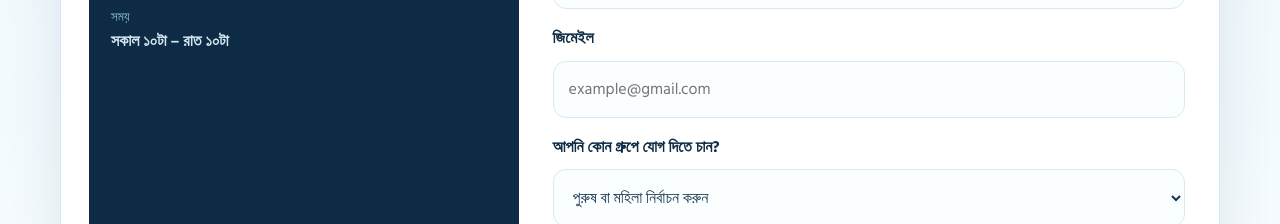
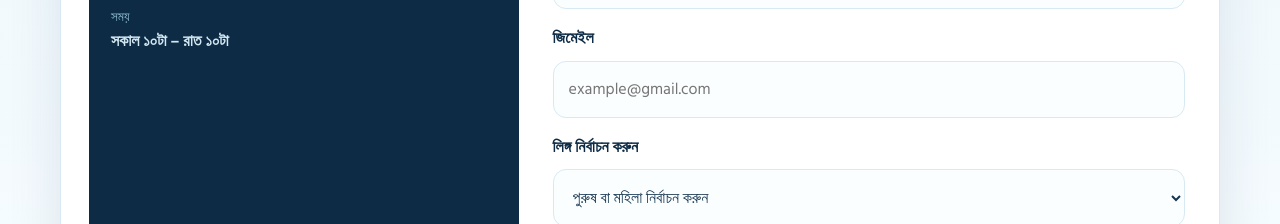
Before and after one commit to umar-vai/Sukun-landing-, a Next.js app: page / in a window 1280 px wide. Shown: the part 4280-4504 px from the top of the page. Built offline with nearby package versions, Linux system fonts and the light colour scheme; a web font is replaced by a local one.

Commit message:
Update gender field label

```diff
--- a/components/LandingPage.tsx
+++ b/components/LandingPage.tsx
@@ -417,7 +417,7 @@ export default function LandingPage() {
             <div className="field"><label htmlFor="phone">হোয়াটসঅ্যাপ নাম্বার</label><input id="phone" name="phone" required inputMode="tel" placeholder="01XXXXXXXXX" autoComplete="tel" /></div>
             <div className="field"><label htmlFor="email">জিমেইল</label><input id="email" name="email" type="email" required placeholder="example@gmail.com" autoComplete="email" /></div>
             <div className="field">
-              <label htmlFor="gender">আপনি কোন গ্রুপে যোগ দিতে চান?</label>
+              <label htmlFor="gender">লিঙ্গ নির্বাচন করুন</label>
               <select id="gender" name="gender" required defaultValue="">
                 <option value="" disabled>পুরুষ বা মহিলা নির্বাচন করুন</option>
                 <option value="male">পুরুষ</option>
```
